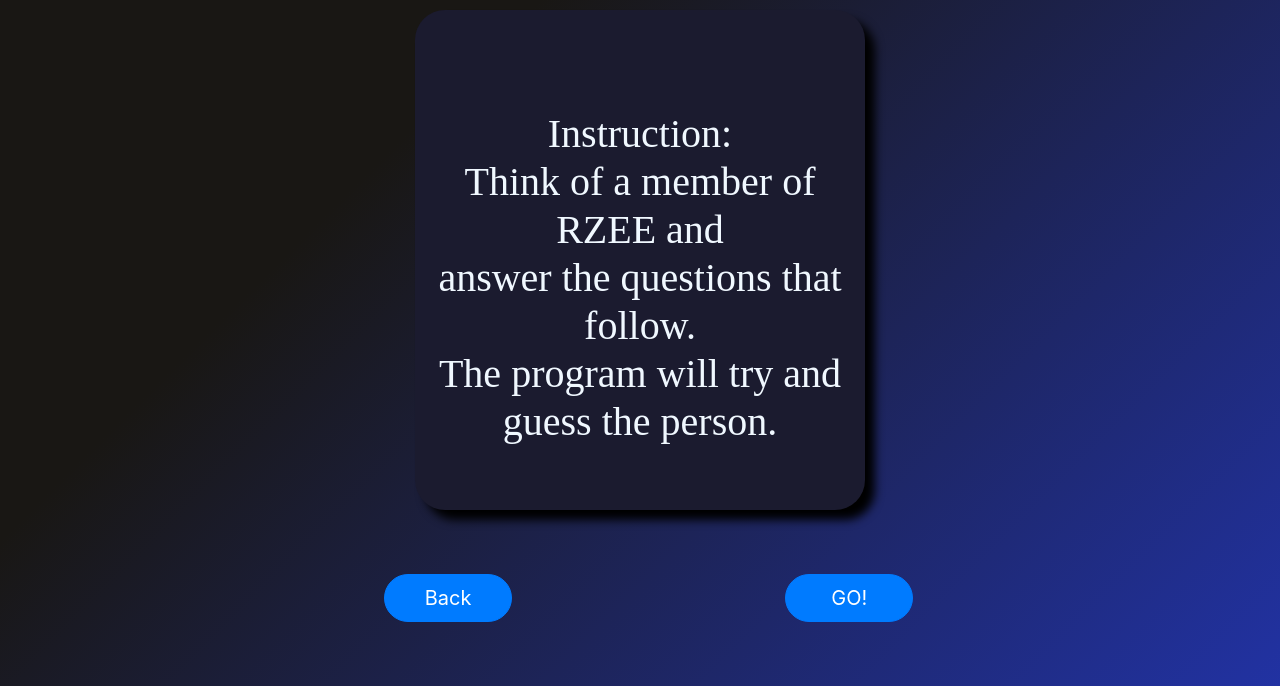
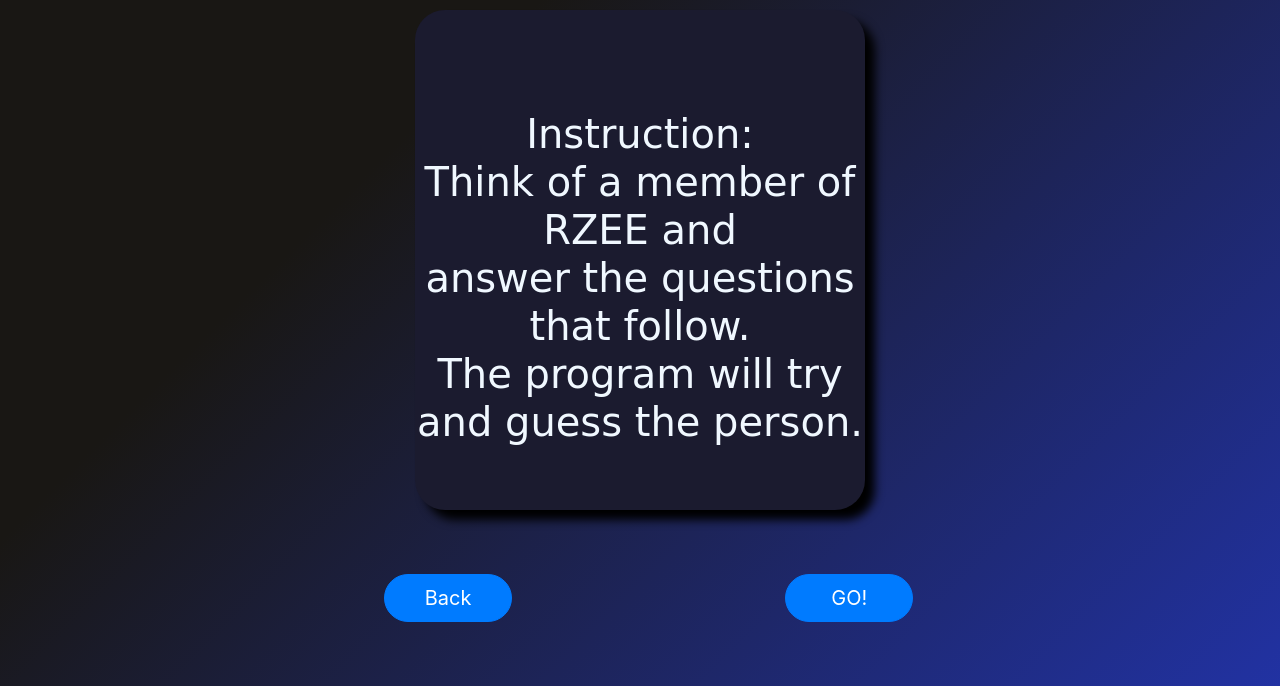
Before and after one commit to premakhil/RZEE-project, a Flask app: page /go in a window 1280 px wide. Shown: the top 686 px of the page. Run offline with Flask 2, Linux system fonts and the light colour scheme.

Commit message:
fixed font on gopage

```diff
--- a/static/style.css
+++ b/static/style.css
@@ -76,7 +76,7 @@
 }
 
 .gopage-text {
-  font-family:'gilroy-bold';
+  font-family: cursive;
   font: bold;
   color: aliceblue;
   text-align: center;
```
